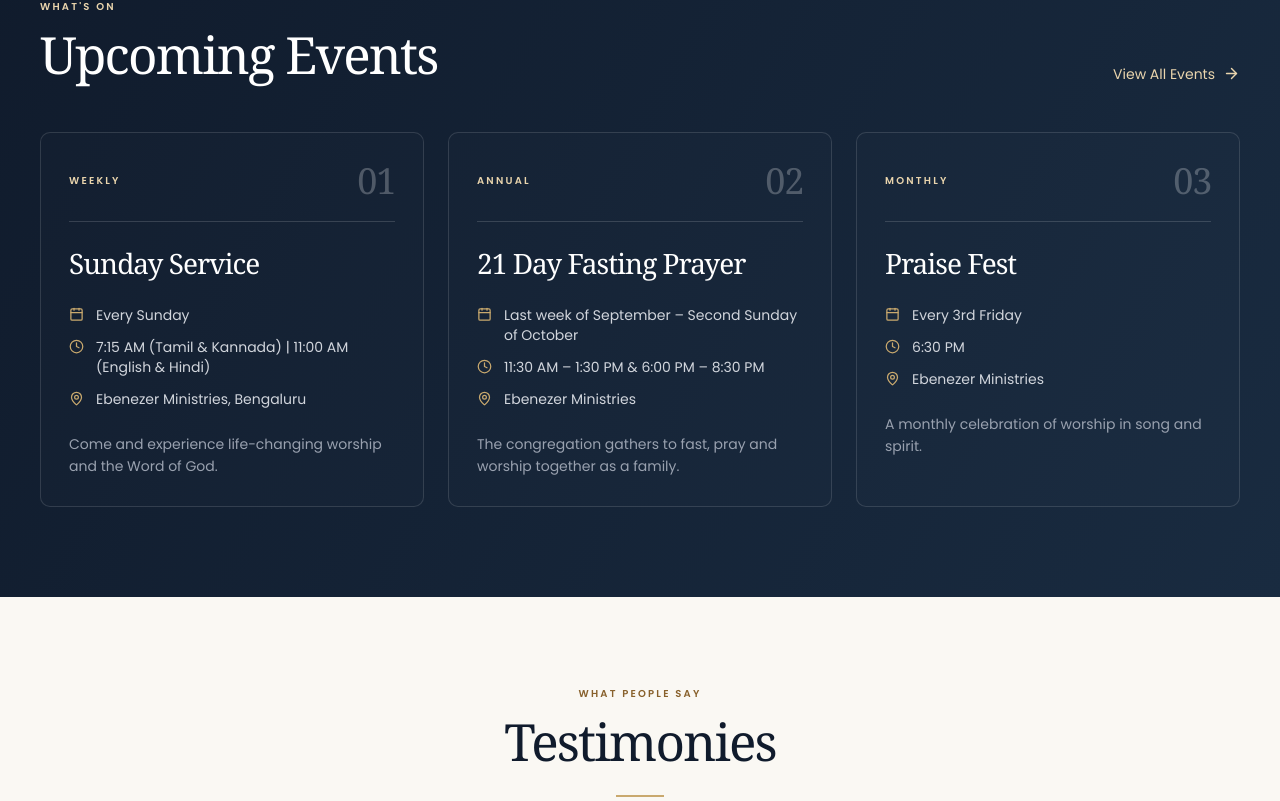
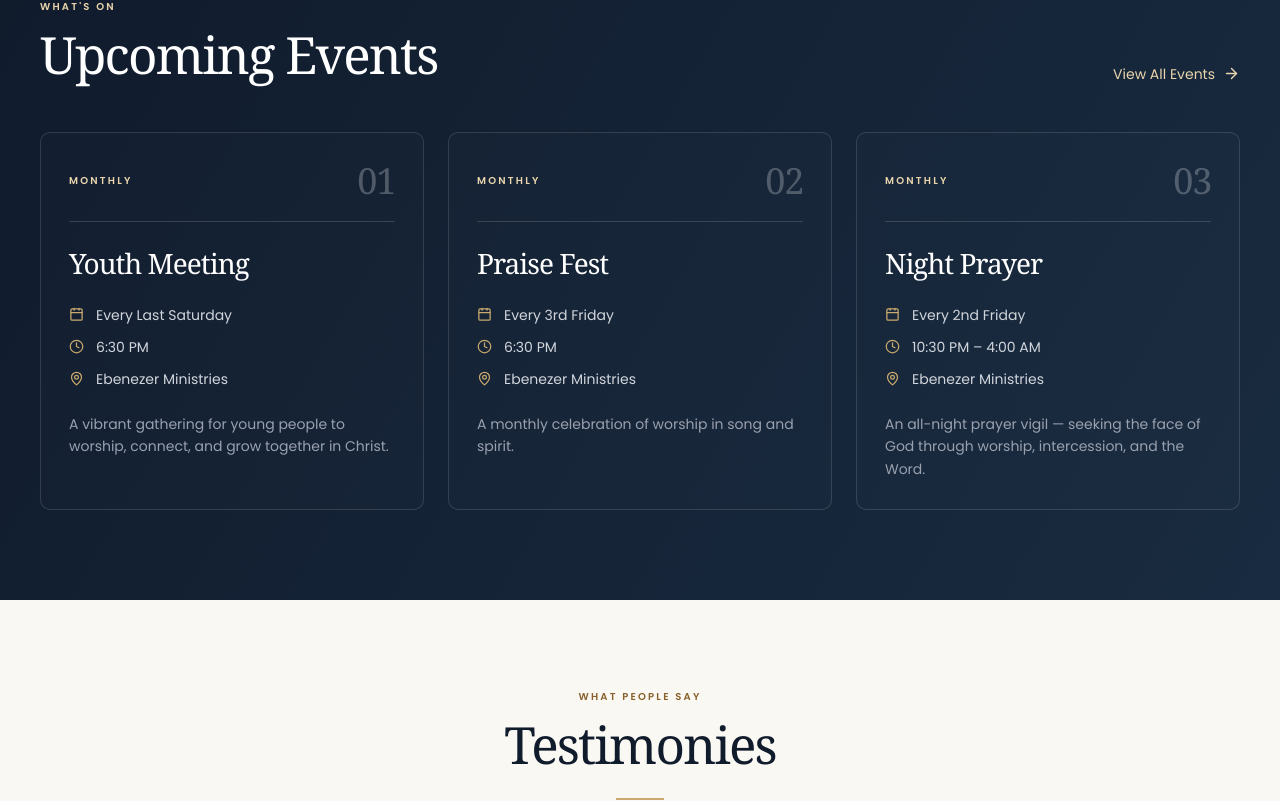
Before and after one commit to sujithtofficial/EFPH, a Next.js app: page / in a window 1280 px wide. Shown: the part 1819-2620 px from the top of the page. Built offline with nearby package versions, Linux system fonts and the light colour scheme; no server answers.

Commit message:
Update weekly schedule and homepage events

```diff
--- a/app/events/page.tsx
+++ b/app/events/page.tsx
@@ -22,6 +22,15 @@ const EVENTS = [
     venue: "Ebenezer Ministries, Bengaluru",
     desc: "Late morning worship service led by Sister Simi Joy in English and Hindi. All are welcome.",
     image: "/images/newyear/DSC01196.jpg",
+  },
+  {
+    category: "Weekly",
+    title: "Wednesday Bible Study — English & Tamil",
+    date: "Every Wednesday",
+    time: "English 6:15 PM | Tamil 7:15 PM",
+    venue: "Ebenezer Ministries, Bengaluru",
+    desc: "Weekly Bible study and teaching in English and Tamil. All are welcome.",
+    image: "/images/general/DSC02458.jpg",
   },
   {
     category: "Monthly",
--- a/app/page.tsx
+++ b/app/page.tsx
@@ -10,20 +10,12 @@ export const metadata = pageMetadata("/", CHURCH.name, CHURCH.description);
 
 const EVENTS = [
   {
-    title: "Sunday Service",
-    date: "Every Sunday",
-    time: "7:15 AM (Tamil & Kannada) | 11:00 AM (English & Hindi)",
-    venue: "Ebenezer Ministries, Bengaluru",
-    desc: "Come and experience life-changing worship and the Word of God.",
-    tag: "Weekly",
-  },
-  {
-    title: "21 Day Fasting Prayer",
-    date: "Last week of September – Second Sunday of October",
-    time: "11:30 AM – 1:30 PM & 6:00 PM – 8:30 PM",
+    title: "Youth Meeting",
+    date: "Every Last Saturday",
+    time: "6:30 PM",
     venue: "Ebenezer Ministries",
-    desc: "The congregation gathers to fast, pray and worship together as a family.",
-    tag: "Annual",
+    desc: "A vibrant gathering for young people to worship, connect, and grow together in Christ.",
+    tag: "Monthly",
   },
   {
     title: "Praise Fest",
@@ -31,6 +23,14 @@ const EVENTS = [
     time: "6:30 PM",
     venue: "Ebenezer Ministries",
     desc: "A monthly celebration of worship in song and spirit.",
+    tag: "Monthly",
+  },
+  {
+    title: "Night Prayer",
+    date: "Every 2nd Friday",
+    time: "10:30 PM – 4:00 AM",
+    venue: "Ebenezer Ministries",
+    desc: "An all-night prayer vigil — seeking the face of God through worship, intercession, and the Word.",
     tag: "Monthly",
   },
 ];
@@ -67,7 +67,7 @@ export default function HomePage() {
       </section>
 
       <section id="service-times" aria-label="Service times" className="service-strip">
-        <div className="site-width grid sm:grid-cols-3">
+        <div className="site-width grid sm:grid-cols-2">
           {CHURCH.services.map((service, index) => (
             <Link key={service.lang} href={index < 2 ? `/live?service=${index === 0 ? "tamil-kannada" : "english-hindi"}` : "/contact"} className="service-item group">
               <span className="eyebrow">{service.day}</span>
--- a/lib/church.ts
+++ b/lib/church.ts
@@ -21,6 +21,5 @@ export const CHURCH = {
   services: [
     { day: "Sunday", time: "7:15 AM", lang: "Tamil & Kannada" },
     { day: "Sunday", time: "11:00 AM", lang: "English & Hindi" },
-    { day: "Friday", time: "6:30 PM", lang: "Bible Study" },
   ],
 };
```
